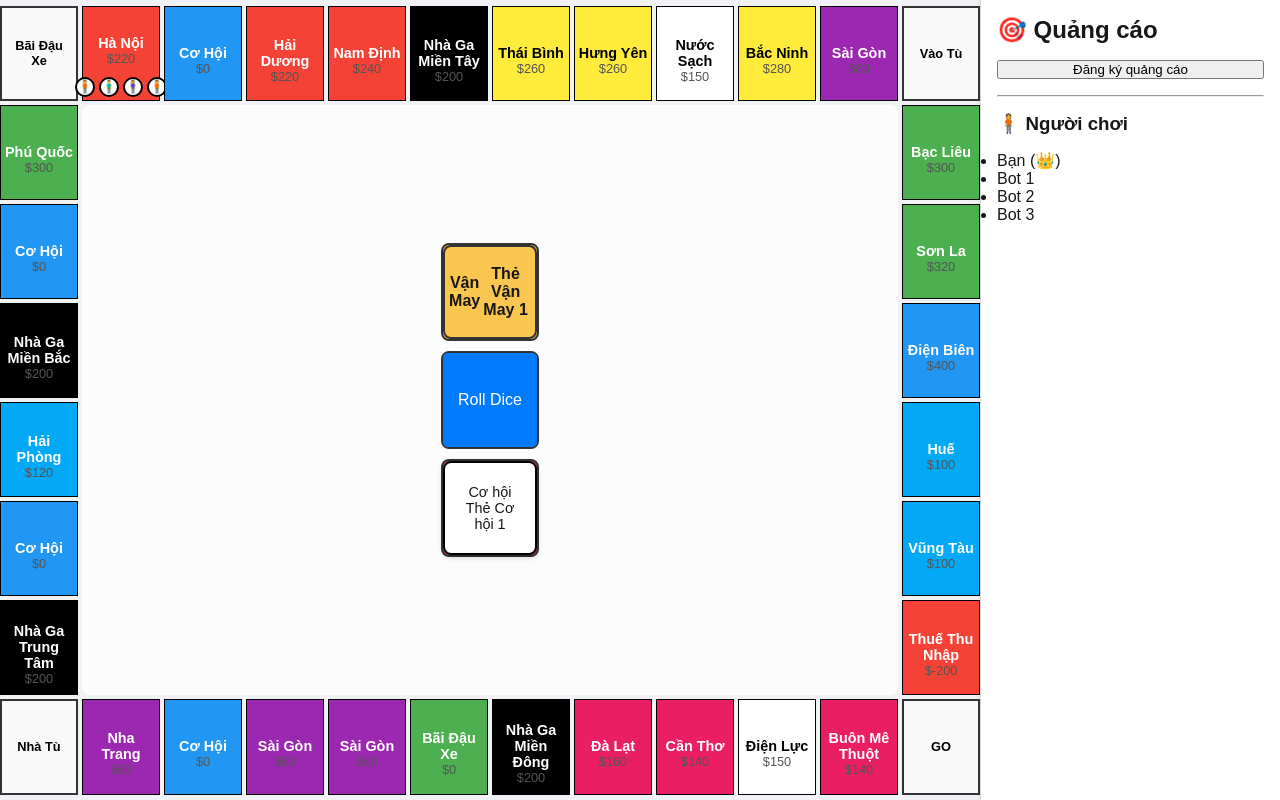
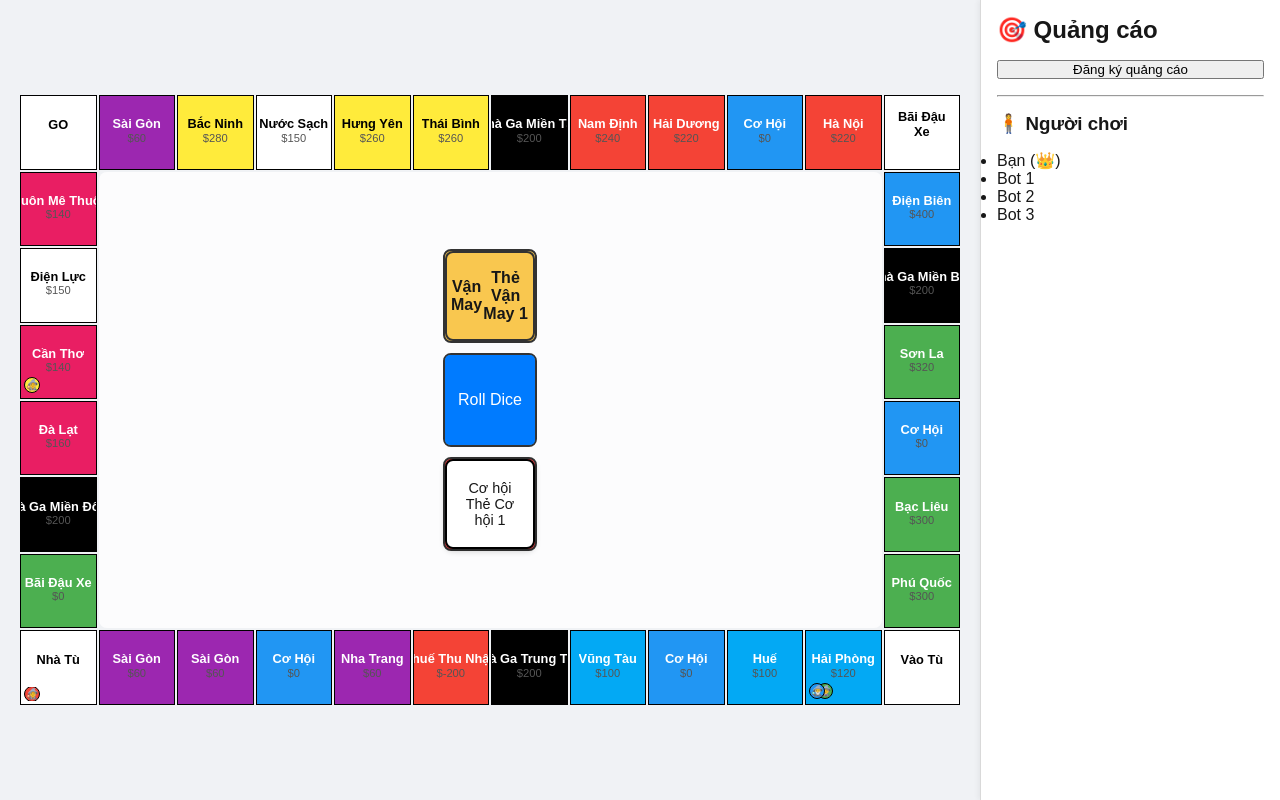
Before and after one commit to vinh180201/monopoly-frontend, a Next.js app: page / in a window 1280 px wide. Built offline with nearby package versions, Linux system fonts and the light colour scheme.

Commit message:
fix: board ui

```diff
--- a/components/CornerCell/Corner.module.css
+++ b/components/CornerCell/Corner.module.css
@@ -6,15 +6,9 @@
   font-weight: bold; /* Font chữ giống LandCell */
   color: #000000;
   text-align: center;
-  background-color: #f9f9f9; /* Màu nền mặc định */
   padding: 0.5em; /* Khoảng cách bên trong */
   box-sizing: border-box; /* Đảm bảo padding không ảnh hưởng đến kích thước */
   width: 100%; /* Chiều rộng đầy đủ */
   height: 100%; /* Chiều cao đầy đủ */
   transition: all 0.3s ease; /* Hiệu ứng chuyển đổi */
 }
-
-.corner:hover {
-  background-color: #e0e0e0; /* Màu nền khi hover */
-  cursor: pointer; /* Con trỏ chuột khi hover */
-}
--- a/components/LandCell/LandCell.module.css
+++ b/components/LandCell/LandCell.module.css
@@ -1,95 +1,127 @@
 .cell {
-  flex: 1 1 auto; /* Tự động điều chỉnh kích thước */
-  min-width: 40px; /* Chiều rộng tối thiểu */
-  max-width: 100px; /* Chiều rộng tối đa */
-  min-height: 40px; /* Chiều cao tối thiểu */
-  max-height: 100px; /* Chiều cao tối đa */
+  flex: 1 1 auto;
+  min-width: 40px;
+  max-width: 100px;
+  min-height: 40px;
+  max-height: 100px;
   display: flex;
   flex-direction: column;
-  justify-content: space-between; /* Căn chỉnh các phần tử theo chiều dọc */
+  justify-content: space-between;
   align-items: center;
   background-color: #f9f9f9;
   padding: 0.3em;
-  font-size: clamp(0.4rem, 0.8vw, 0.9rem); /* Kích thước chữ thay đổi linh hoạt */
+  font-size: clamp(0.4rem, 0.8vw, 0.9rem);
   text-align: center;
   box-sizing: border-box;
   border: 1px solid #000;
+  overflow: hidden;
   transition: all 0.3s ease;
+  width: 100%;
+  height: 100%;
 }
 
 .cell:hover {
   background-color: #e0e0e0;
 }
 
-/* Biểu diễn màu đất */
 .colorBar {
   width: 100%;
   height: 10px;
-  background-color: currentColor; /* Màu sắc dựa trên class của ô đất */
-  border-radius: 2px;
+  background-color: inherit;
+  border-bottom: 1px solid #000;
 }
 
-/* Biểu diễn nhà */
 .houses {
   display: flex;
+  justify-content: center;
+  align-items: center;
   gap: 2px;
-  margin-top: 4px;
+  margin-top: 5px;
 }
 
-.house {
+.houses > div {
   width: 10px;
   height: 10px;
-  background-color: #4caf50; /* Màu xanh lá cho nhà */
+  background-color: #ff9800;
   border: 1px solid #000;
   border-radius: 2px;
 }
 
-/* Tên ô đất và tiền */
 .details {
   text-align: center;
-  margin-top: 5px;
+  margin-top: 2px;
+  overflow: hidden;
+  white-space: nowrap;
+  text-overflow: ellipsis;
 }
 
 .name {
   font-weight: bold;
-  font-size: 0.9rem;
+  font-size: 0.8rem;
+  line-height: 1.2;
 }
 
 .price {
-  font-size: 0.8rem;
+  font-size: 0.7rem;
   color: #555;
 }
 
-/* User icons */
 .users {
+  position: relative;
   display: flex;
   justify-content: center;
   align-items: center;
-  gap: 4px;
-  margin-top: 5px;
+  margin-top: 2px;
+  width: 100%;
+  height: 20px;
+  overflow: hidden;
 }
 
 .avatar {
-  width: 20px;
-  height: 20px;
-  font-size: 0.8rem;
-  border: 2px solid #000;
+  position: absolute;
+  width: 16px;
+  height: 16px;
+  border: 1px solid #000;
   border-radius: 50%;
   background-color: #fff;
   display: flex;
   justify-content: center;
   align-items: center;
+  z-index: 1;
 }
 
-/* Responsive for mobile */
-@media screen and (max-width: 768px) {
-  .cell {
-    min-width: 50px; /* Giảm chiều rộng tối thiểu trên màn hình nhỏ */
-    font-size: 0.6rem; /* Giảm kích thước chữ */
-  }
+.avatar:nth-child(1) {
+  left: 0;
+  z-index: 3;
 }
 
-/* Color variations based on the 'color' prop */
+.avatar:nth-child(2) {
+  left: 8px;
+  z-index: 2;
+}
+
+.avatar:nth-child(3) {
+  left: 16px;
+  z-index: 1;
+}
+
+.extraUsers {
+  position: absolute;
+  right: 0;
+  width: 16px;
+  height: 16px;
+  border-radius: 50%;
+  background-color: #ccc;
+  color: #000;
+  display: flex;
+  justify-content: center;
+  align-items: center;
+  font-size: 0.6rem;
+  font-weight: bold;
+  border: 1px solid #000;
+  z-index: 0;
+}
+
 .red {
   background-color: #f44336;
   color: white;
--- a/components/LandCell/LandCell.tsx
+++ b/components/LandCell/LandCell.tsx
@@ -1,16 +1,34 @@
 import { LandCellData } from '@/types/landCell';
 import styles from './LandCell.module.css';
 import React from 'react';
+import StartCell from '../CornerCell/StartCell';
+import JailCell from '../CornerCell/JailCell';
+import GoJailCell from '../CornerCell/GoJailCell';
+import ParkingCell from '../CornerCell/ParkingCell';
 
 interface LandCellProps {
   landCell: LandCellData;
-  users?: { id: number; avatar: string }[]; // Danh sách user đang ở trên ô đất
+  users?: { id: number; avatar: string; color: string }[]; // Danh sách user đang ở trên ô đất
   houses?: number; // Số lượng nhà trên ô đất
 }
 
-const LandCell: React.FC<LandCellProps> = ({ landCell, users = [], houses = 0 }) => {
+const LandCell: React.FC<LandCellProps> = ({ landCell, houses = 0, users = [] }) => {
+  const maxIcons = 4; // Số lượng icon tối đa hiển thị
+  const extraUsers = users.length - maxIcons; // Số lượng người chơi còn lại
+
+  const renderContent = () => {
+    switch (landCell.type) {
+      case "start":
+        return <StartCell/>;
+      case "jail":
+        return <JailCell/>;
+      case "goToJail":
+        return <GoJailCell/>;
+      case "parking":
+        return <ParkingCell/>;
+      default:
         return (
-    <div className={`${styles.cell} ${styles[landCell.color]}`}>
+          <>
             {/* Biểu diễn màu đất và nhà */}
             <div className={styles.landInfo}>
               <div className={styles.colorBar}></div>
@@ -26,14 +44,25 @@ const LandCell: React.FC<LandCellProps> = ({ landCell, users = [], houses = 0 })
               <div className={styles.name}>{landCell.name}</div>
               <div className={styles.price}>${landCell.price.toLocaleString()}</div>
             </div>
+          </>
+        );
+    }
+  };
 
-      {/* User icons */}
+  return (
+    <div className={`${styles.cell} ${styles[landCell.color]}`}>
+      {renderContent()}
+
+      {/* Hiển thị avatar của người chơi */}
       <div className={styles.users}>
-        {users.map((user) => (
-          <div key={user.id} className={styles.avatar}>
+        {users.slice(0, maxIcons).map((user, index) => (
+          <div key={user.id} className={styles.avatar} style={{ backgroundColor: user.color }}>
             {user.avatar}
           </div>
         ))}
+        {extraUsers > 0 && (
+          <div className={styles.extraUsers}>+{extraUsers}</div>
+        )}
       </div>
     </div>
   );
--- a/components/MonopolyBoard/MonopolyBoard.module.css
+++ b/components/MonopolyBoard/MonopolyBoard.module.css
@@ -8,74 +8,64 @@
   padding: 0;
   box-sizing: border-box;
   overflow: hidden; /* Ngăn nội dung tràn ra ngoài */
+  padding: 20px;
 }
 
 .board {
   display: grid;
   grid-template-rows: repeat(8, 1fr); /* 8 hàng */
   grid-template-columns: repeat(12, minmax(40px, 1fr)); /* 12 cột với chiều rộng tối thiểu là 40px */
-  width: 100%; /* Chiều rộng đầy đủ của boardWrapper */
-  max-width: 100%; /* Không vượt quá chiều rộng của container */
-  min-width: 780px; /* Đảm bảo bàn cờ không nhỏ hơn 780px */
-  height: auto; /* Chiều cao tự động dựa trên nội dung */
-  gap: 4px; /* Khoảng cách giữa các ô */
+  width: 100%;
+  max-width: 100%;
+  min-width: 780px;
+  height: auto;
+  gap: 2px; /* Giảm khoảng cách giữa các ô */
   box-sizing: border-box;
 }
 
-/* Góc trên bên trái */
 .topLeftCorner {
-  grid-row: 1;
-  grid-column: 1 / span 1; /* Chiếm 1 cột */
-  display: flex;
-  justify-content: center;
-  align-items: center;
-  font-weight: bold;
-  text-align: center;
-  background-color: #f9c74f;
-  border: 2px solid #333;
-  box-sizing: border-box;
+  grid-row: 1 / 2; /* Hàng đầu tiên */
+  grid-column: 1 / 2; /* Cột đầu tiên */
 }
 
-/* Góc trên bên phải */
 .topRightCorner {
-  grid-row: 1;
-  grid-column: 12 / span 1; /* Chiếm 1 cột */
-  display: flex;
-  justify-content: center;
-  align-items: center;
-  font-weight: bold;
-  text-align: center;
-  background-color: #90be6d;
-  border: 2px solid #333;
-  box-sizing: border-box;
+  grid-row: 1 / 2; /* Hàng đầu tiên */
+  grid-column: 12 / 13; /* Cột cuối cùng */
 }
 
-/* Góc dưới bên trái */
 .bottomLeftCorner {
-  grid-row: 8;
-  grid-column: 1 / span 1; /* Chiếm 1 cột */
-  display: flex;
-  justify-content: center;
-  align-items: center;
-  font-weight: bold;
-  text-align: center;
-  background-color: #f94144;
-  border: 2px solid #333;
-  box-sizing: border-box;
+  grid-row: 8 / 9; /* Hàng cuối cùng */
+  grid-column: 1 / 2; /* Cột đầu tiên */
 }
 
-/* Góc dưới bên phải */
 .bottomRightCorner {
-  grid-row: 8;
-  grid-column: 12 / span 1; /* Chiếm 1 cột */
+  grid-row: 8 / 9; /* Hàng cuối cùng */
+  grid-column: 12 / 13; /* Cột cuối cùng */
+}
+
+.topLeftCorner,
+.topRightCorner,
+.bottomLeftCorner,
+.bottomRightCorner {
   display: flex;
-  justify-content: center;
+  flex-direction: column;
+  justify-content: space-between; /* Tách biệt các phần tử trong ô */
   align-items: center;
-  font-weight: bold;
+  background-color: #f9f9f9; /* Màu nền giống LandCell */
+  padding: 0.3em;
+  font-size: clamp(0.4rem, 0.8vw, 0.9rem); /* Kích thước chữ giống LandCell */
   text-align: center;
-  background-color: #577590;
-  border: 2px solid #333;
   box-sizing: border-box;
+  border: 1px solid #000; /* Viền giống LandCell */
+  overflow: hidden; /* Ngăn nội dung tràn ra ngoài */
+  transition: all 0.3s ease; /* Hiệu ứng hover giống LandCell */
+}
+
+.topLeftCorner:hover,
+.topRightCorner:hover,
+.bottomLeftCorner:hover,
+.bottomRightCorner:hover {
+  background-color: #e0e0e0; /* Hiệu ứng hover giống LandCell */
 }
 
 /* Khu vực trung tâm */
--- a/components/MonopolyBoard/MonopolyBoard.tsx
+++ b/components/MonopolyBoard/MonopolyBoard.tsx
@@ -10,101 +10,55 @@ import {
   leftColData,
   rightColData,
   topRowData,
+  cornerCells,
 } from "@/constant/landcell";
-import StartCell from "../CornerCell/StartCell";
-import GoJailCell from "../CornerCell/GoJailCell";
-import JailCell from "../CornerCell/JailCell";
-import ParkingCell from "../CornerCell/ParkingCell";
 
 const MonopolyBoard: React.FC = () => {
   const players = [
-    { id: 1, name: "Player 1", avatar: "🧍", position: 0 },
-    { id: 2, name: "Player 2", avatar: "🧍‍♂️", position: 0 },
-    { id: 3, name: "Player 3", avatar: "🧍‍♀️", position: 0 },
-    { id: 4, name: "Player 4", avatar: "🧍", position: 0 },
+    { id: 1, name: "Player 1", avatar: "🧙", color: "#f44336", position: 0 },
+    { id: 2, name: "Player 2", avatar: "🧙‍♂️", color: "#2196f3", position: 10 },
+    { id: 3, name: "Player 3", avatar: "🧙‍♀️", color: "#4caf50", position: 10 },
+    { id: 4, name: "Player 4", avatar: "🧙", color: "#ffeb3b", position: 32 },
   ];
 
-  const allCells = [
-    ...topRowData,
-    ...rightColData,
-    ...bottomRowData.reverse(),
-    ...leftColData.reverse(),
-  ]; // Tất cả các ô đất theo thứ tự đường đi
+  const positionedCells = [
+    // Bottom row: Left to Right (Start to Jail)
+    { cell: cornerCells[0], row: 8, col: 1 },
+    ...bottomRowData.map((cell, idx) => ({ cell, row: 8, col: idx + 2 })),
+    { cell: cornerCells[1], row: 8, col: 12 },
+
+    // Right column: Bottom to Top
+    ...rightColData.map((cell, idx) => ({ cell, row: 7 - idx, col: 12 })),
+    { cell: cornerCells[2], row: 1, col: 12 },
+
+    // Top row: Right to Left
+    ...topRowData.map((cell, idx) => ({ cell, row: 1, col: 11 - idx })),
+    { cell: cornerCells[3], row: 1, col: 1 },
+
+    // Left column: Top to Bottom
+    ...leftColData.map((cell, idx) => ({ cell, row: idx + 2, col: 1 })),
+  ];
 
   return (
     <div className={styles.boardWrapper}>
       <div className={styles.board}>
-        {/* Góc trên bên trái */}
-        <div className={styles.topLeftCorner}>
-          <ParkingCell />
-        </div>
-
-        {/* Hàng trên cùng */}
-        {topRowData.map((land, index) => (
-          <LandCell
-            key={`top-${index}`}
-            landCell={land}
-            users={players.filter((player) => player.position === index)}
-          />
+        {positionedCells.map((item, index) => (
+          <div
+            key={index}
+            style={{
+              gridColumn: item.col,
+              gridRow: item.row,
+            }}
+          >
+            <LandCell
+              landCell={item.cell}
+              users={players.filter((player) => player.position === index)}
+            />
+          </div>
         ))}
 
-        {/* Góc trên bên phải */}
-        <div className={styles.topRightCorner}>
-          <GoJailCell />
-        </div>
-
-        {/* Cột phải */}
-        {rightColData.map((land, index) => (
-          <LandCell
-            key={`right-${index}`}
-            landCell={land}
-            users={players.filter(
-              (player) => player.position === topRowData.length + index
-            )}
-          />
-        ))}
-
-        {/* Góc dưới bên phải */}
-        <div className={styles.bottomRightCorner}>
-          <StartCell />
-        </div>
-
-        {/* Hàng dưới cùng */}
-        {bottomRowData.map((land, index) => (
-          <LandCell
-            key={`bottom-${index}`}
-            landCell={land}
-            users={players.filter(
-              (player) =>
-                player.position ===
-                topRowData.length + rightColData.length + index
-            )}
-          />
-        ))}
-
-        {/* Góc dưới bên trái */}
-        <div className={styles.bottomLeftCorner}>
-          <JailCell />
-        </div>
-
-        {/* Cột trái */}
-        {leftColData.map((land, index) => (
-          <LandCell
-            key={`left-${index}`}
-            landCell={land}
-            users={players.filter(
-              (player) =>
-                player.position ===
-                topRowData.length +
-                  rightColData.length +
-                  bottomRowData.length +
-                  index
-            )}
-          />
-        ))}
-
-        {/* Khu vực trung tâm */}
-        <div className={styles.centerArea}>
+        {/* Trung tâm bàn cờ */}
+        <div className={styles.centerArea} style={{ gridColumn: "2 / 12", gridRow: "2 / 8" }}>
           <div className={styles.chanceCard}>
             <ChanceCard />
           </div>
--- a/constant/landcell.ts
+++ b/constant/landcell.ts
@@ -36,8 +36,6 @@ export const bottomRowData: LandCellData[] = [
   { name: "Cơ Hội", price: 0, color: "blue" },
   { name: "Huế", price: 100, color: "lightblue" },
   { name: "Hải Phòng", price: 120, color: "lightblue" },
-
-
 ];
 
 // Cột trái (Left Column)
@@ -48,6 +46,12 @@ export const leftColData: LandCellData[] = [
   { name: "Đà Lạt", price: 160, color: "pink" },
   { name: "Nhà Ga Miền Đông", price: 200, color: "black" },
   { name: "Bãi Đậu Xe", price: 0, color: "green" },
+];
 
 
+export const cornerCells: LandCellData[] = [
+  { name: "Nhà Tù", price: 0, color: "white", type: "jail" },
+  { name: "Vào Tù", price: 0, color: "white", type: "goToJail" },
+  { name: "Bãi Đậu Xe", price: 0, color: "white", type: "parking" },
+  { name: "Bắt Đầu", price: 0, color: "white", type: "start" },
 ];
--- a/types/landCell.ts
+++ b/types/landCell.ts
@@ -1,6 +1,6 @@
 export interface LandCellData {
   name: string;
   price: number;
-  color: "purple"| "lightblue"| "pink"| "orange"| "red"| "yellow"
-  | "green"| "black" | "blue"| "white"| "gray";
+  color: string;
+  type?: "start" | "jail" | "goToJail" | "parking" | "normal"; // Loại cell
 }
```
Also changed, not shown: components/PlayerIcon/PlayerIcon.module.css (added, +18 -0 lines), components/PlayerIcon/PlayerIcon.tsx (added, +21 -0 lines). Lines whose indentation alone changed are shown as unchanged.
